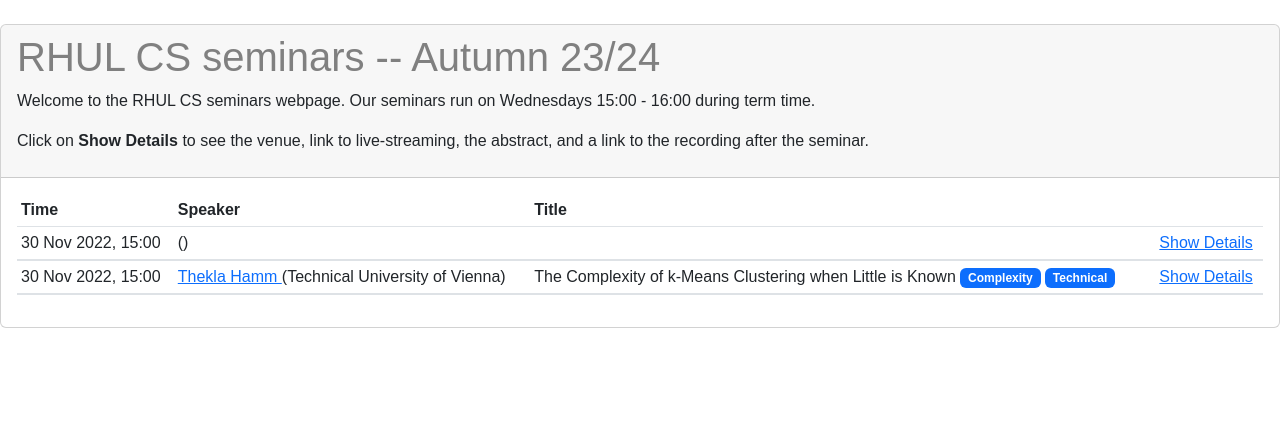
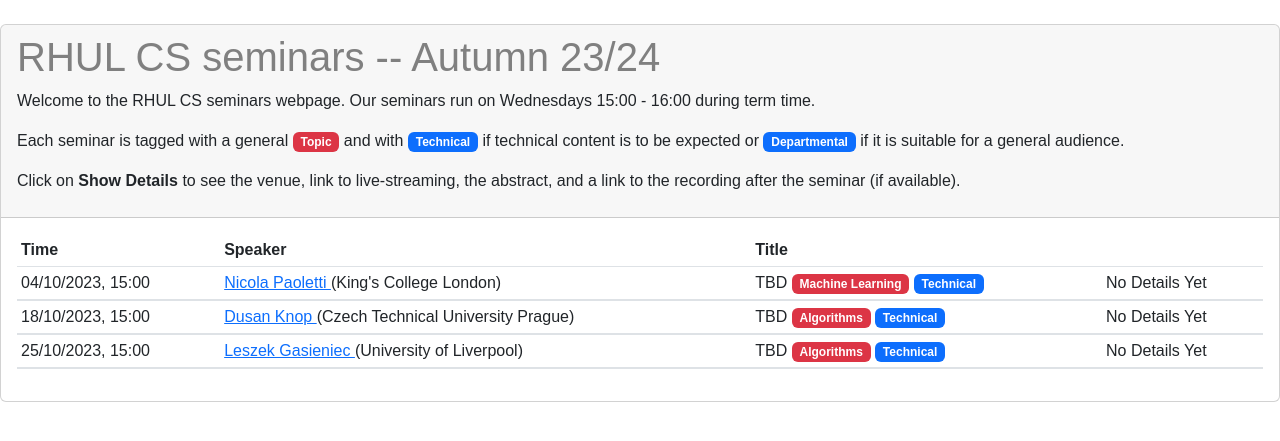
Before and after one commit to rhul-cs-seminars/rhul-cs-seminars.github.io, a Jekyll site: the page built from index.md, in a window 1280 px wide. Shown: the top 441 px of the page. Built offline with Jekyll 4.4.1, drawn with Linux system fonts in a browser that asks for light colours.

```diff
--- a/_includes/schedule.html
+++ b/_includes/schedule.html
@@ -16,7 +16,8 @@
     </thead>
     <tbody>
     {% assign talk_id = 0 %}
-    {% for seminar in site.seminars %}
+    {% assign sorted_seminars = site.seminars | sort: "time" %}
+    {% for seminar in sorted_seminars %}
         {% assign heading_id = "heading" | append: talk_id %}
         {% assign collapse_id = "collapse" | append: talk_id %}
         <tr scope="row">
@@ -24,14 +25,23 @@
             <td><a href="{{ seminar.speaker.webpage }}">{{ seminar.speaker.name }} </a>
 
             ({{ seminar.speaker.institution}})</td>
-            <td>{{ seminar.talk.title }}
-                <span class="badge bg-primary">{{ seminar.talk.topic }}</span>
+            <td>
+                {% if seminar.talk.title == "" or seminar.talk.title == nil %}
+                    TBD
+                {% else %}
+                    {{ seminar.talk.title }}
+                {% endif %}
+                <span class="badge bg-danger">{{ seminar.talk.topic }}</span>
                 <span class="badge bg-primary">{{ seminar.talk.type }}</span>
             </td>
             <td>
-                <a href data-bs-toggle="collapse" data-bs-target="#{{collapse_id}}" aria-expanded="false" aria-controls="{{collapse_id}}">
-                    Show Details
-                </a>
+                {% if seminar.talk.venue or seminar.talk.abstract %}
+                    <a href data-bs-toggle="collapse" data-bs-target="#{{collapse_id}}" aria-expanded="false" aria-controls="{{collapse_id}}">
+                        Show Details
+                    </a>
+                {% else %}
+                    No Details Yet
+                {% endif %}
             </td>
                 <!-- <i class="bi bi-info-circle"></i></a></td> -->
         </tr>
--- a/_includes/talk_details.html
+++ b/_includes/talk_details.html
@@ -1,10 +1,24 @@
 <div class="container p-1 m-2">
     <h4>Venue</h4>
-    <p>{{ include.venue }} <a href="{{ include.link }}">[MS Teams Link]</a></p>
+    <p>
+    {% if include.venue == "" or include.venue == nil %}
+        TBD
+    {% else %}
+        {{ include.venue }} <a href="{{ include.link }}">[MS Teams Link]</a>
+    {% endif %}
+    </p>
+
     {% if include.bio %}
         <h4>Short Bio</h4>
         <p>{{ include.bio }}</p>
     {% endif %}
+
     <h4>Abstract</h4>
-    <p>{{ include.abstract }}</p>
+    <p>
+    {% if include.abstract == "" or include.abstract == nil %}
+        TBD
+    {% else %}
+        {{ include.abstract }}
+    {% endif %}
+    </p>
 </div>
--- a/_includes/title.html
+++ b/_includes/title.html
@@ -1,3 +1,6 @@
 <h1>RHUL CS seminars -- {{ site.term }}</h1>
 <p>Welcome to the RHUL CS seminars webpage. Our seminars run on Wednesdays 15:00 - 16:00 during term time. </p>
-<p>Click on <strong>Show Details</strong> to see the venue, link to live-streaming, the abstract, and a link to the recording after the seminar. </strong></p>
+
+<p>Each seminar is tagged with a general <span class="badge bg-danger">Topic</span> and with <span class="badge bg-primary">Technical</span> if technical content is to be expected or <span class="badge bg-primary">Departmental</span> if it is suitable for a general audience.</p>
+
+<p>Click on <strong>Show Details</strong> to see the venue, link to live-streaming, the abstract, and a link to the recording after the seminar (if available). </strong></p>
```
Also changed, not shown: _seminars/dusan-knop.yaml (added, +15 -0 lines), _seminars/john-doe.yaml (deleted, +0 -15 lines), _seminars/leszek-gaseniec.yaml (added, +15 -0 lines), _seminars/nicola-paoletti.yaml (added, +16 -0 lines), _seminars/thekla-hamm.yaml (deleted, +0 -18 lines), 1 other file.
